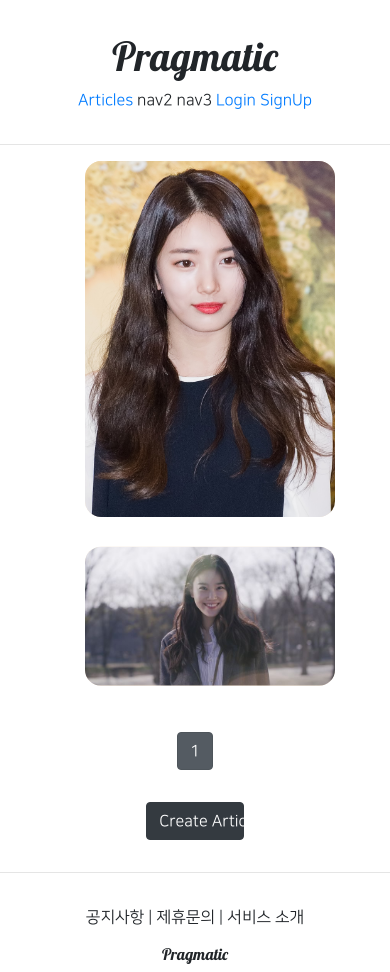
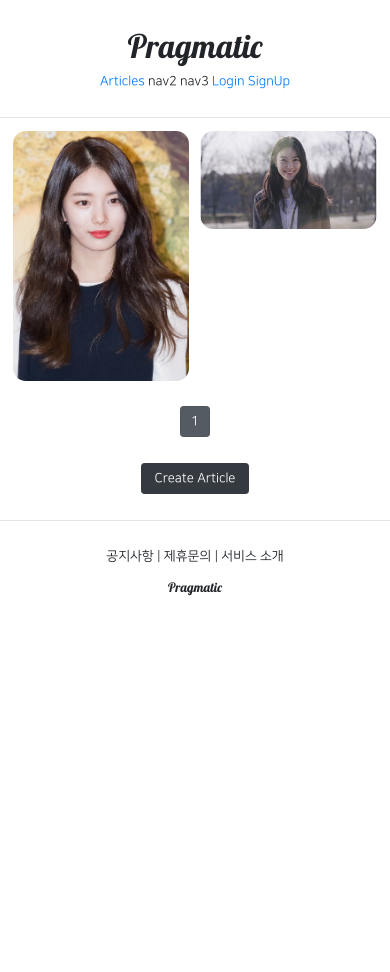
Before and after one commit to jinyeongyang/pragmatic, a Django app: page /articles/list/ in a window 390 px wide. After the commit the page ends 596 px from the top, so only its background shows below. Run offline with Django 3.2, Linux system fonts and the light colour scheme; data comes from the database, SQL or seed files in the repository; both versions use the stored data as it was after the commit; some libraries are stand-ins or nearby versions; some web fonts are replaced.

Commit message:
django course 39 commit

```diff
--- a/accountapp/templates/accountapp/create.html
+++ b/accountapp/templates/accountapp/create.html
@@ -3,7 +3,7 @@
 
 {% block content %}
 
-    <div class="pragmatic_500px_div">
+    <div style="text-align: center; max-width: 500px; margin: 4rem auto">
         <div class="mb-4">
             <h4>SignUp</h4>
         </div>
--- a/accountapp/templates/accountapp/delete.html
+++ b/accountapp/templates/accountapp/delete.html
@@ -2,7 +2,7 @@
 
 {% block content %}
 
-    <div class="pragmatic_500px_div">
+    <div style="text-align: center; max-width: 500px; margin: 4rem auto">
         <div class="mb-4">
             <h4>Quit</h4>
         </div>
--- a/accountapp/templates/accountapp/detail.html
+++ b/accountapp/templates/accountapp/detail.html
@@ -3,7 +3,7 @@
 {% block content %}
 
     <div>
-        <div class = "pragmatic_500px_div">
+        <div style="text-align: center; max-width: 500px; margin: 4rem auto">
 
             {% if target_user.profile %}
             <img src="{{ target_user.profile.image.url }}" alt=""
--- a/accountapp/templates/accountapp/update.html
+++ b/accountapp/templates/accountapp/update.html
@@ -3,7 +3,7 @@
 
 {% block content %}
 
-    <div class="pragmatic_500px_div">
+    <div style="text-align: center; max-width: 500px; margin: 4rem auto">
         <div class="mb-4">
             <h4>Change Info</h4>
         </div>
--- a/articleapp/templates/articleapp/create.html
+++ b/articleapp/templates/articleapp/create.html
@@ -3,7 +3,7 @@
 
 {% block content %}
 
-    <div class="pragmatic_500px_div">
+    <div style="text-align: center; max-width: 500px; margin: 4rem auto">
         <div class="mb-4">
             <h4>Article Create</h4>
         </div>
--- a/articleapp/templates/articleapp/delete.html
+++ b/articleapp/templates/articleapp/delete.html
@@ -2,7 +2,7 @@
 
 {% block content %}
 
-    <div class="pragmatic_500px_div">
+    <div style="text-align: center; max-width: 500px; margin: 4rem auto">
         <div class="mb-4">
             <h4>Delete Article : {{ target_article.title }}</h4>
         </div>
--- a/articleapp/templates/articleapp/list.html
+++ b/articleapp/templates/articleapp/list.html
@@ -5,9 +5,18 @@
 {% block content %}
 
 <style>
+
+    .container{
+        padding: 0;
+        margin: 0 auto;
+    }
+
+    .container a {
+        width:45%;
+        max-width: 250px;
+    }
+
     .container div {
-        width: 250px;
-        background-color: antiquewhite;
         display: flex;
         justify-content: center;
         align-items: center;
@@ -37,7 +46,7 @@
     {% include 'snippets/pagination.html' with page_obj=page_obj %}
 
     <div style="text-align: center">
-        <a href="{% url 'articleapp:create' %}" class="btn btn-dark rounded-pill col-3 mt-3 mb-3">
+        <a href="{% url 'articleapp:create' %}" class="btn btn-dark rounded-pill mt-3 mb-3 px-3">
             Create Article
         </a>
     </div>
--- a/articleapp/templates/articleapp/update.html
+++ b/articleapp/templates/articleapp/update.html
@@ -3,7 +3,7 @@
 
 {% block content %}
 
-    <div class="pragmatic_500px_div">
+    <div style="text-align: center; max-width: 500px; margin: 4rem auto">
         <div class="mb-4">
             <h4>Article Update</h4>
         </div>
--- a/commentapp/decorators.py
+++ b/commentapp/decorators.py
@@ -7,7 +7,7 @@
 def comment_ownership_required(func):
     def decorated(request, *args, **kwargs):
         comment = Comment.objects.get(pk=kwargs['pk'])
-        if not article.writer == request.user:
+        if not comment.writer == request.user:
             return HttpResponseForbidden()
         return func(request, *args, *kwargs)
     return decorated
--- a/commentapp/templates/commentapp/create.html
+++ b/commentapp/templates/commentapp/create.html
@@ -2,7 +2,7 @@
 
 {% block content %}
 
-    <div class="pragmatic_500px_div">
+    <div style="text-align: center; max-width: 500px; margin: 4rem auto">
         <div class="mb-4">
             <h4>Comment Create</h4>
         </div>
--- a/commentapp/templates/commentapp/delete.html
+++ b/commentapp/templates/commentapp/delete.html
@@ -2,7 +2,7 @@
 
 {% block content %}
 
-    <div class="pragmatic_500px_div">
+    <div style="text-align: center; max-width: 500px; margin: 4rem auto">
         <div class="mb-4">
             <h4>Delete Comment : {{ target_comment.content }}</h4>
         </div>
--- a/project1/settings.py
+++ b/project1/settings.py
@@ -42,7 +42,7 @@
 # SECURITY WARNING: don't run with debug turned on in production!
 DEBUG = True
 
-ALLOWED_HOSTS = []
+ALLOWED_HOSTS = ['*']
 
 
 # Application definition
--- a/static/base.css
+++ b/static/base.css
@@ -10,6 +10,10 @@
 .pragmatic_header {
     text-align: center; margin: 2rem 0;
 }
-.pragmatic_500px_div {
-    text-align: center; max-width: 500px; margin: 4rem auto;
+
+@media screen and (max-width:500px) {
+    html {
+        font-size: 13px;
+    }
+
 }
--- a/static/js/magicgrid.js
+++ b/static/js/magicgrid.js
@@ -277,7 +277,7 @@
 let magicGrid = new MagicGrid({
   container: '.container',
   animate: true,
-  gutter: 30,
+  gutter: 12,
   static: true,
   useMin: true
 });
--- a/templates/head.html
+++ b/templates/head.html
@@ -1,6 +1,7 @@
 
 <head>
     <meta charset="UTF-8">
+    <meta name="viewport" content="width=device-width, initial-scale=1, shrink-to-fit=no">
     <title>pragmatic</title>
     {% load static %}
 
```
Also changed, not shown: db.sqlite3, media/article/201510271278494043_1.jpg (added).
